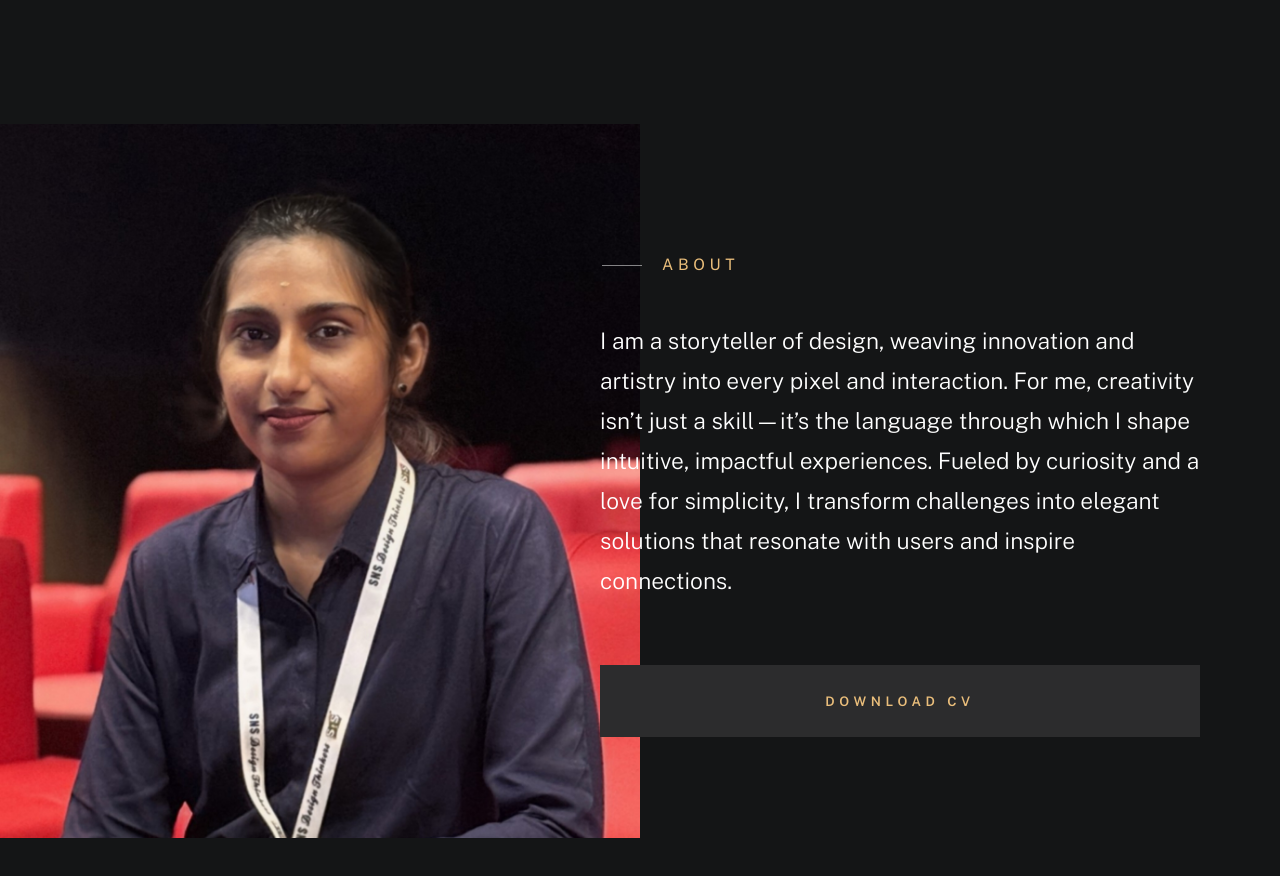
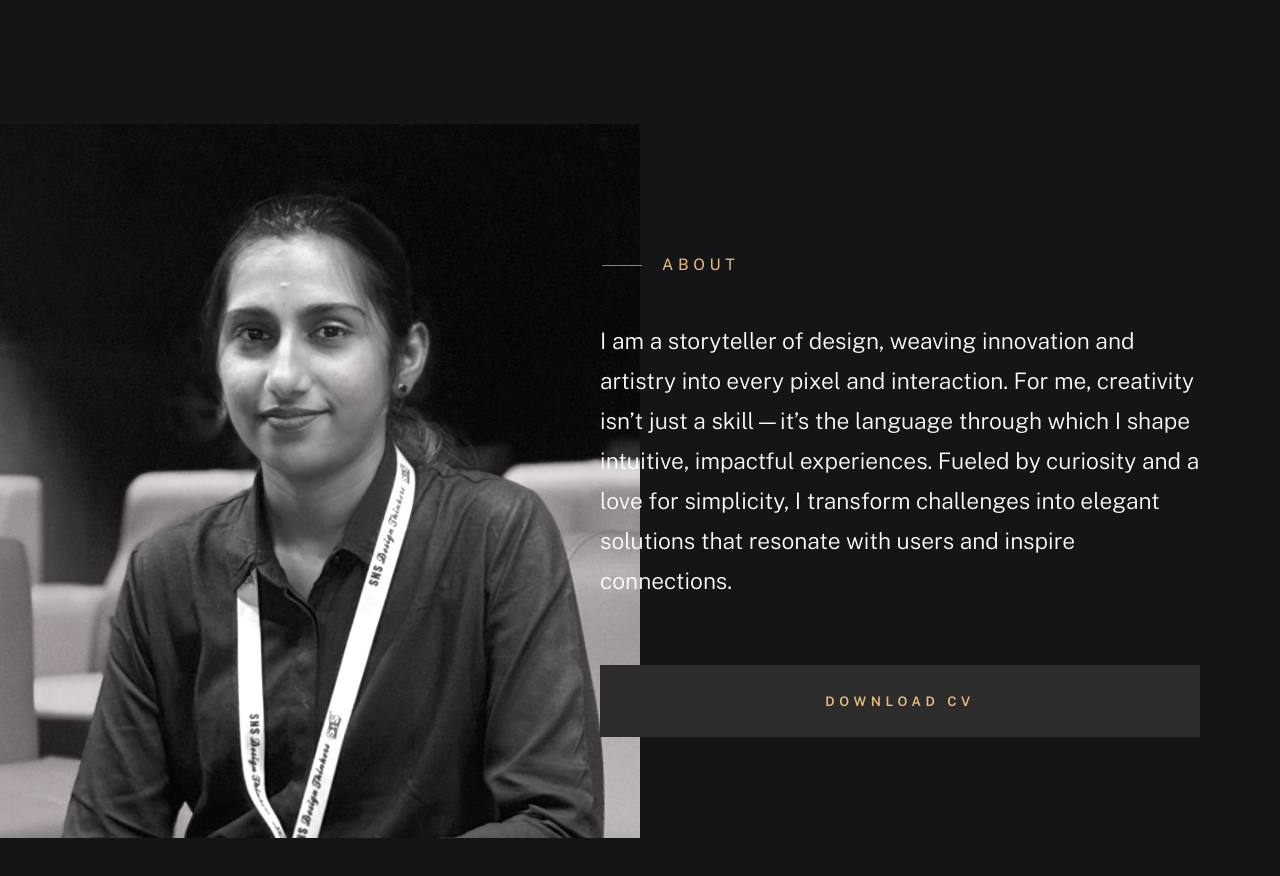
Before and after one commit to dakshitaloganathan/portfolio, a plain HTML site: page luther-1.0.0/index.html in a window 1280 px wide. Shown: the part 820-1696 px from the top of the page. Drawn offline with nearby package versions, Linux system fonts and the light colour scheme; a web font is replaced by a local one.

Commit message:
Add files via upload

```diff
--- a/luther-1.0.0/index.html
+++ b/luther-1.0.0/index.html
@@ -124,8 +124,8 @@
                 <div class="row about-info wide" data-animate-block>
 
                     <div class="column lg-6 md-12 about-info__pic-block">
-                        <img src="./InShot_20241204_194128929[1].jpg"
-                             srcset="./InShot_20241204_194128929[1].jpg 1x, images/about-photo@2x.jpg 2x" alt="" class="about-info__pic" data-animate-el>
+                        <img src="./Bw.jpg"
+                             srcset="./Bw.jpg 1x, images/about-photo@2x.jpg 2x" alt="" class="about-info__pic" data-animate-el>
                     </div>
 
                     <div class="column lg-6 md-12">
```
Also changed, not shown: luther-1.0.0/Bw.jpg (added).
